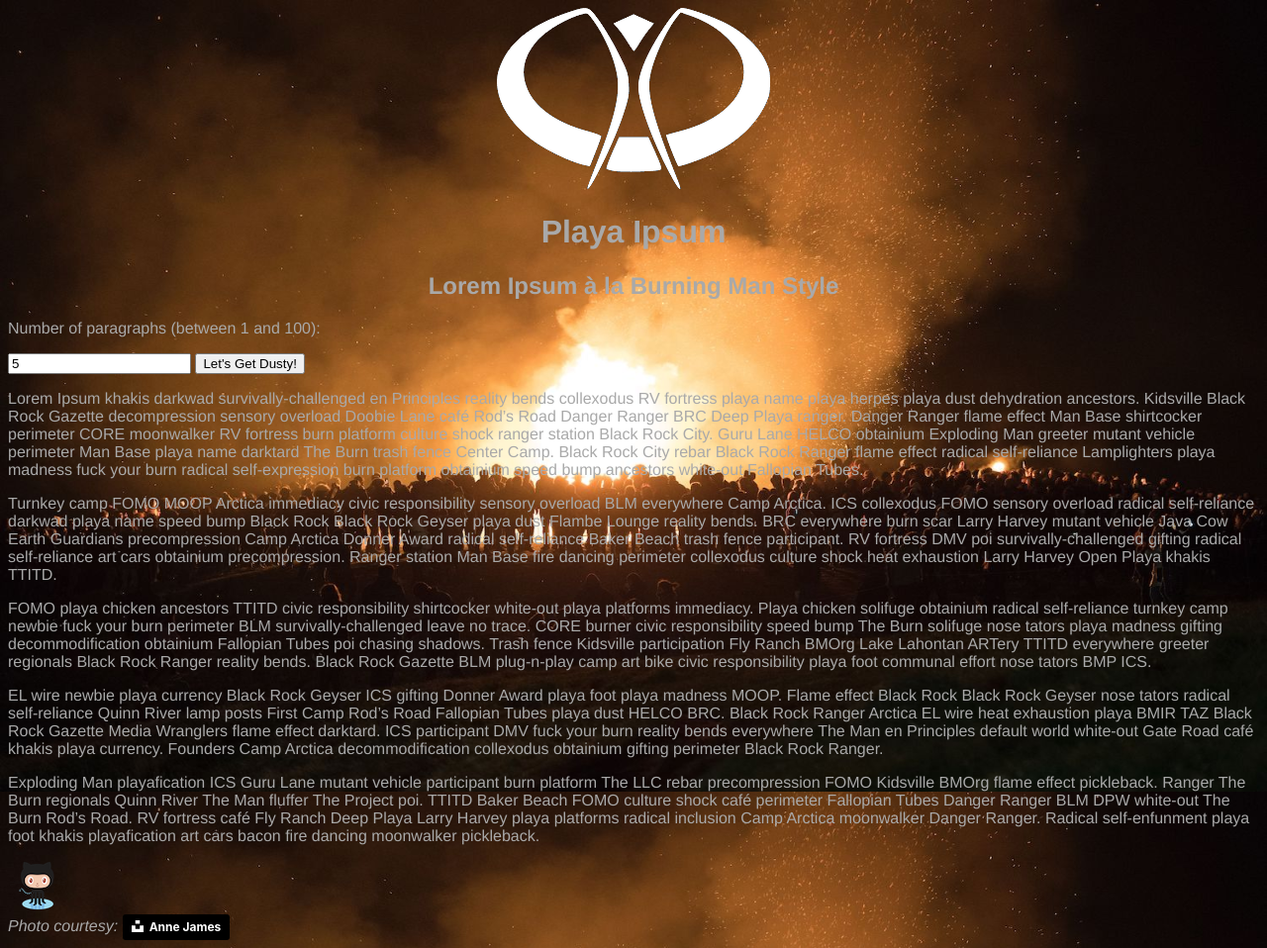
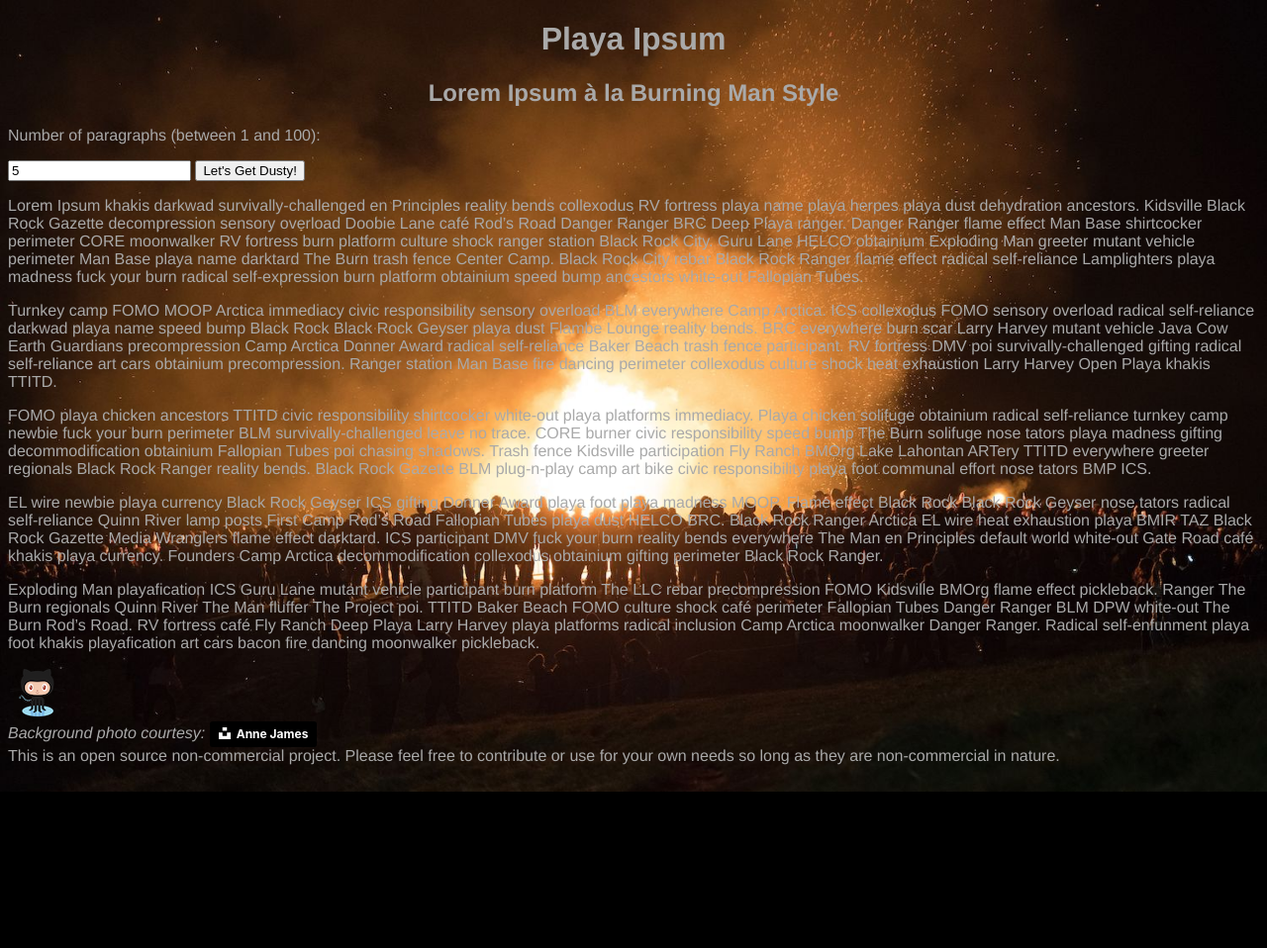
Before and after one commit to jeremyrperry/playaipsum, a plain HTML site: page index.html in a window 1280 px wide. Shown: the whole page at 99% size. After the commit the page ends 800 px from the top, so only its background shows below. Drawn offline with nearby package versions, Linux system fonts and the light colour scheme.

Commit message:
Removed logo, and modified favicon.ico.

```diff
--- a/index.html
+++ b/index.html
@@ -6,15 +6,12 @@
   <title>Playa Ipsum</title>
   <meta name="description" content="Lorem Ipsum à la Burning Man Style">
   <meta name="author" content="Jeremy Perry (htts://github.com/jeremyrperry)">
-
   <link rel="shortcut icon" href="img/favicon.ico" type="image/vnd.microsoft.icon" />
   <link rel="stylesheet" href="css/style.css">
-
 </head>
 
 <body>
   <header>
-    <img src="img/bm-logo.png" id="bm_logo" />
     <h1>Playa Ipsum</h1>
     <h2>Lorem Ipsum à la Burning Man Style</h2>
   </header>
@@ -27,9 +24,12 @@
 
   <div id="ipsum"></div>
   <div>
-      <a href="https://www.github.com/jeremyrperry/playaipsum" target="_blank"><img src="img/octocat.png" id="octocat" alt="Fork me on GitHub" title="Fork me on GitHub!"/></a> </div>
+      <a href="https://www.github.com/jeremyrperry/playaipsum" target="_blank"><img src="img/octocat.png" id="octocat" alt="Fork me on GitHub" title="Fork me on GitHub!"/></a>
+  </div>
   <div>
-    <i>Photo courtesy:</i> <a style="background-color:black;color:white;text-decoration:none;padding:4px 6px;font-family:-apple-system, BlinkMacSystemFont, &quot;San Francisco&quot;, &quot;Helvetica Neue&quot;, Helvetica, Ubuntu, Roboto, Noto, &quot;Segoe UI&quot;, Arial, sans-serif;font-size:12px;font-weight:bold;line-height:1.2;display:inline-block;border-radius:3px" href="https://unsplash.com/@annejames?utm_medium=referral&amp;utm_campaign=photographer-credit&amp;utm_content=creditBadge" target="_blank" rel="noopener noreferrer" title="Download free do whatever you want high-resolution photos from Anne James"><span style="display:inline-block;padding:2px 3px"><svg xmlns="http://www.w3.org/2000/svg" style="height:12px;width:auto;position:relative;vertical-align:middle;top:-2px;fill:white" viewBox="0 0 32 32"><title>unsplash-logo</title><path d="M10 9V0h12v9H10zm12 5h10v18H0V14h10v9h12v-9z"></path></svg></span><span style="display:inline-block;padding:2px 3px">Anne James</span></a>
+    <i>Background photo courtesy:</i> <a style="background-color:black;color:white;text-decoration:none;padding:4px 6px;font-family:-apple-system, BlinkMacSystemFont, &quot;San Francisco&quot;, &quot;Helvetica Neue&quot;, Helvetica, Ubuntu, Roboto, Noto, &quot;Segoe UI&quot;, Arial, sans-serif;font-size:12px;font-weight:bold;line-height:1.2;display:inline-block;border-radius:3px" href="https://unsplash.com/@annejames?utm_medium=referral&amp;utm_campaign=photographer-credit&amp;utm_content=creditBadge" target="_blank" rel="noopener noreferrer" title="Download free do whatever you want high-resolution photos from Anne James"><span style="display:inline-block;padding:2px 3px"><svg xmlns="http://www.w3.org/2000/svg" style="height:12px;width:auto;position:relative;vertical-align:middle;top:-2px;fill:white" viewBox="0 0 32 32"><title>unsplash-logo</title><path d="M10 9V0h12v9H10zm12 5h10v18H0V14h10v9h12v-9z"></path></svg></span><span style="display:inline-block;padding:2px 3px">Anne James</span></a>
+      <br />
+      This is an open source non-commercial project.  Please feel free to contribute or use for your own needs so long as they are non-commercial in nature.
   </div>
 
 
```
Also changed, not shown: img/bm-logo.png (deleted), img/favicon.ico, 1 other file.
